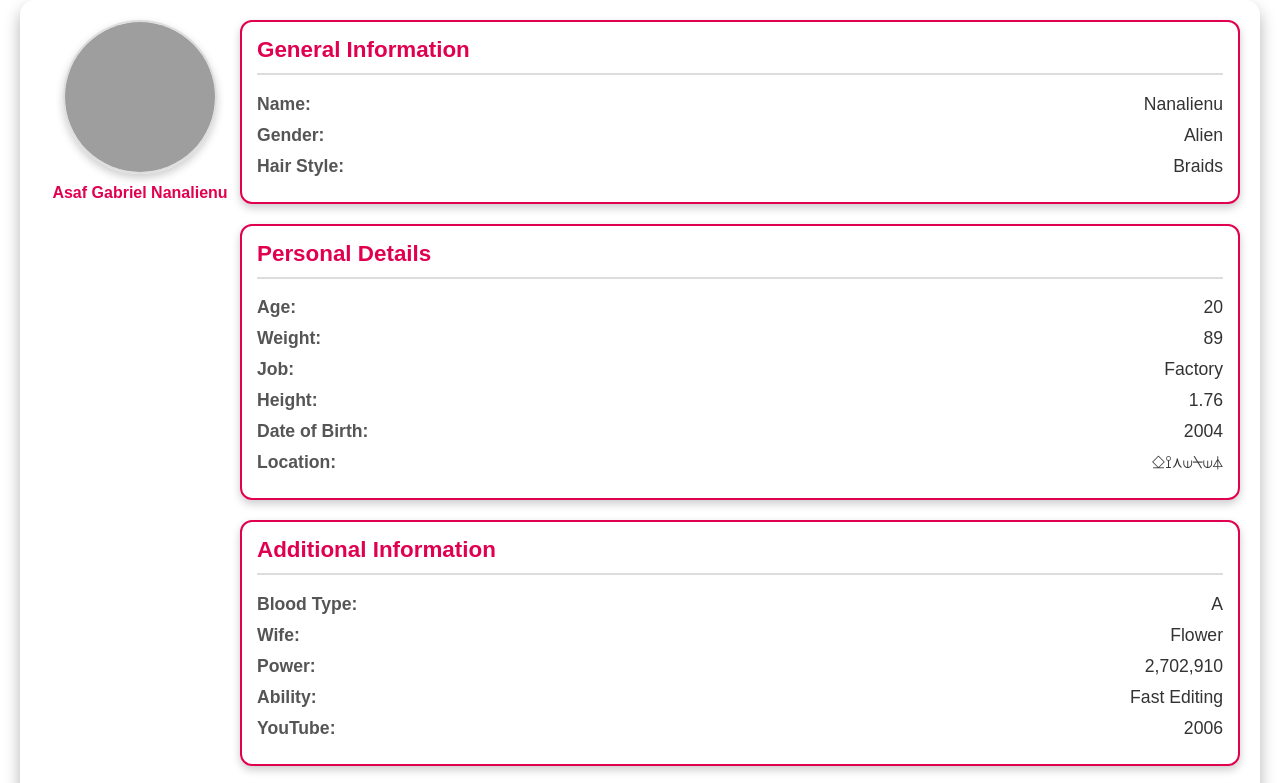
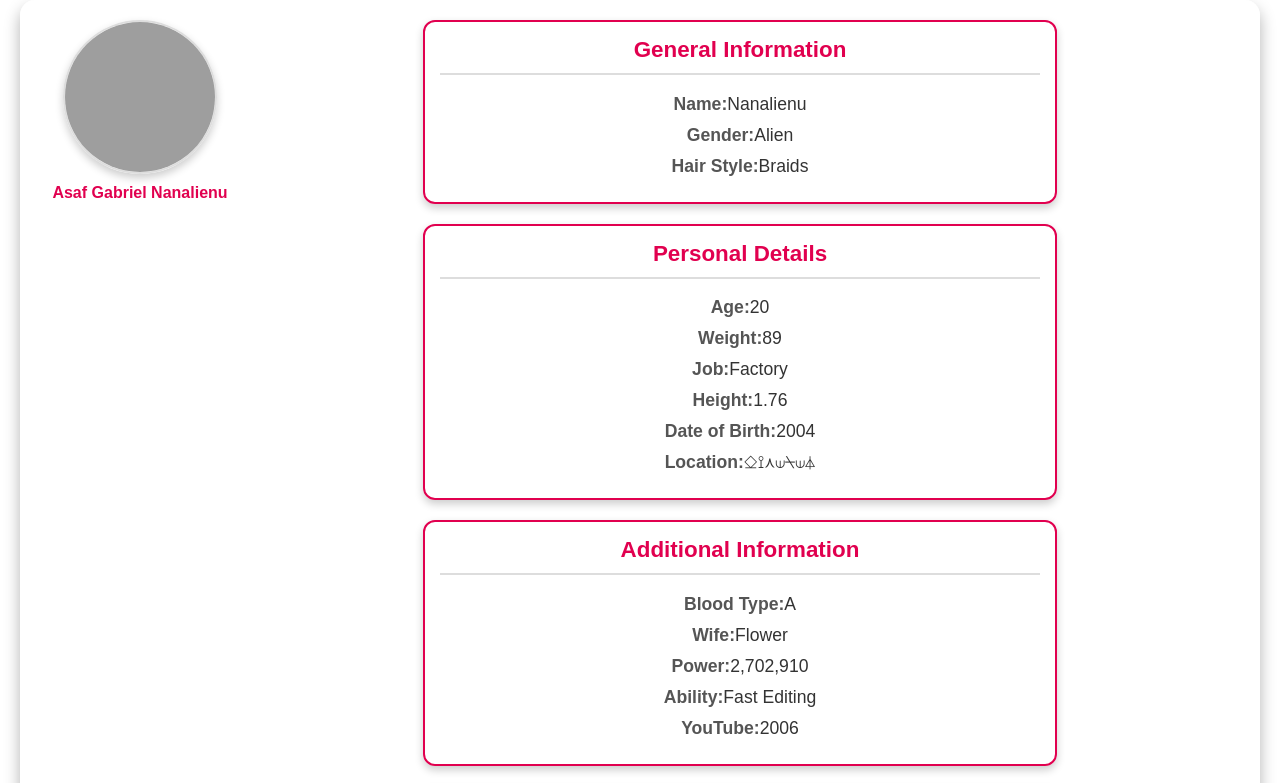
Before and after one commit to 29if/wikidatan7u, a plain HTML site: page index.html in a window 1280 px wide. Shown: the top 783 px of the page. Drawn offline with Linux system fonts and the light colour scheme; grey boxes are pictures that could not be loaded.

Commit message:
index.html

```diff
--- a/index.html
+++ b/index.html
@@ -47,6 +47,10 @@
             border-radius: 12px;
             box-shadow: 0 4px 8px rgba(0,0,0,0.2);
             transition: transform 0.3s ease, box-shadow 0.3s ease;
+            width: 100%;
+            max-width: 600px;
+            text-align: center;
+            margin: auto;
         }
         .info-block:hover {
             transform: scale(1.05);
@@ -64,7 +68,7 @@
             margin: 10px 0;
             font-size: 1.1em;
             display: flex;
-            justify-content: space-between;
+            justify-content: center;
             align-items: center;
         }
         .info-block strong {
```
